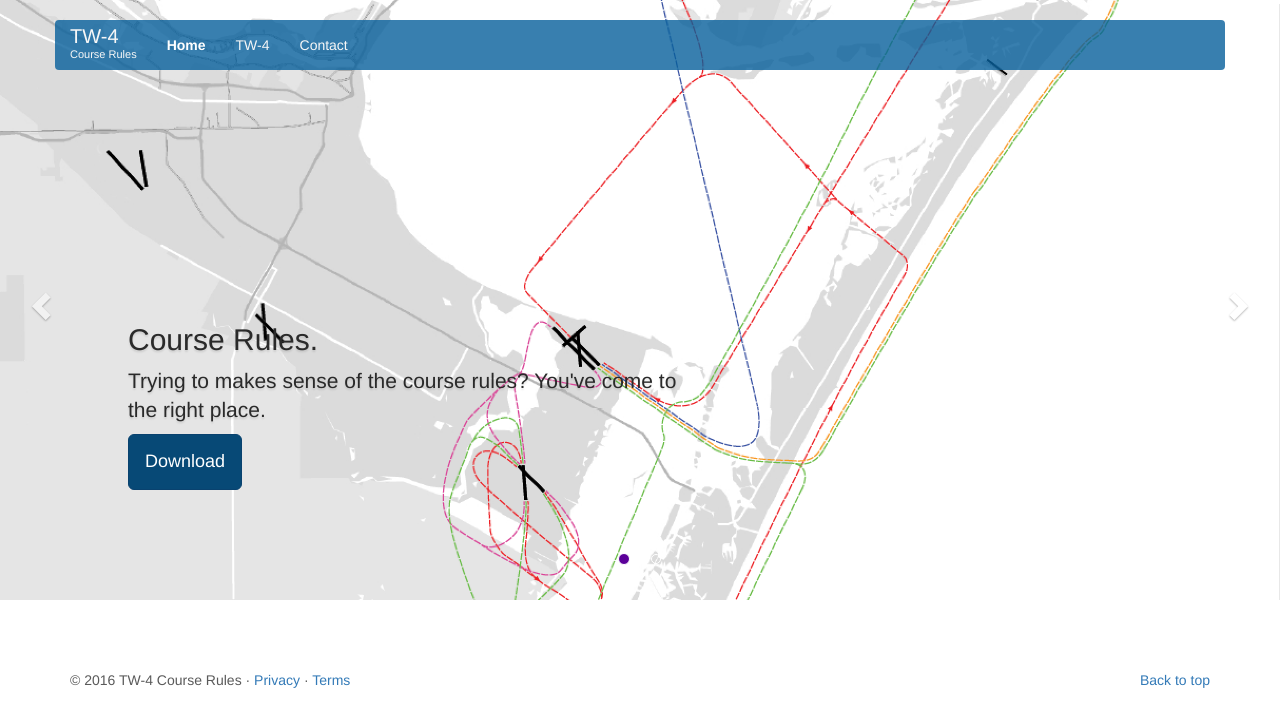
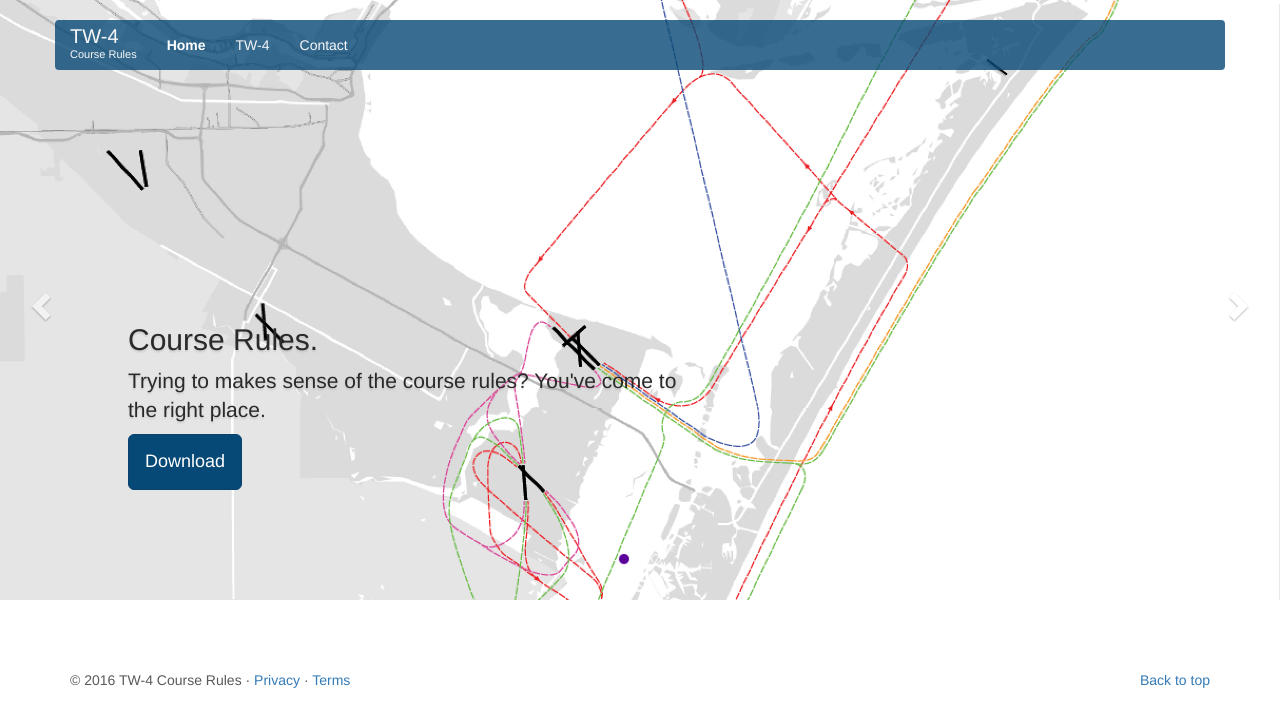
Before and after one commit to courserules/courserules.github.io, a Jekyll site: the page built from index.html, in a window 1280 px wide. Shown: the top 727 px of the page. Built offline with Jekyll 4.4.1, drawn with Linux system fonts in a browser that asks for light colours.

Commit message:
Updated nav background color

```diff
--- a/css/courserules.css
+++ b/css/courserules.css
@@ -46,8 +46,8 @@ html,body {
 }
 
 .navbar-background {
-	background: rgba(7,96,156);
-	background: rgba(7,96,156,0.8);
+	background: rgba(7,73,118);
+	background: rgba(7,73,118,0.8);
 }
 
 /* Special class on .container surrounding .navbar, used for positioning it into place. */
```
